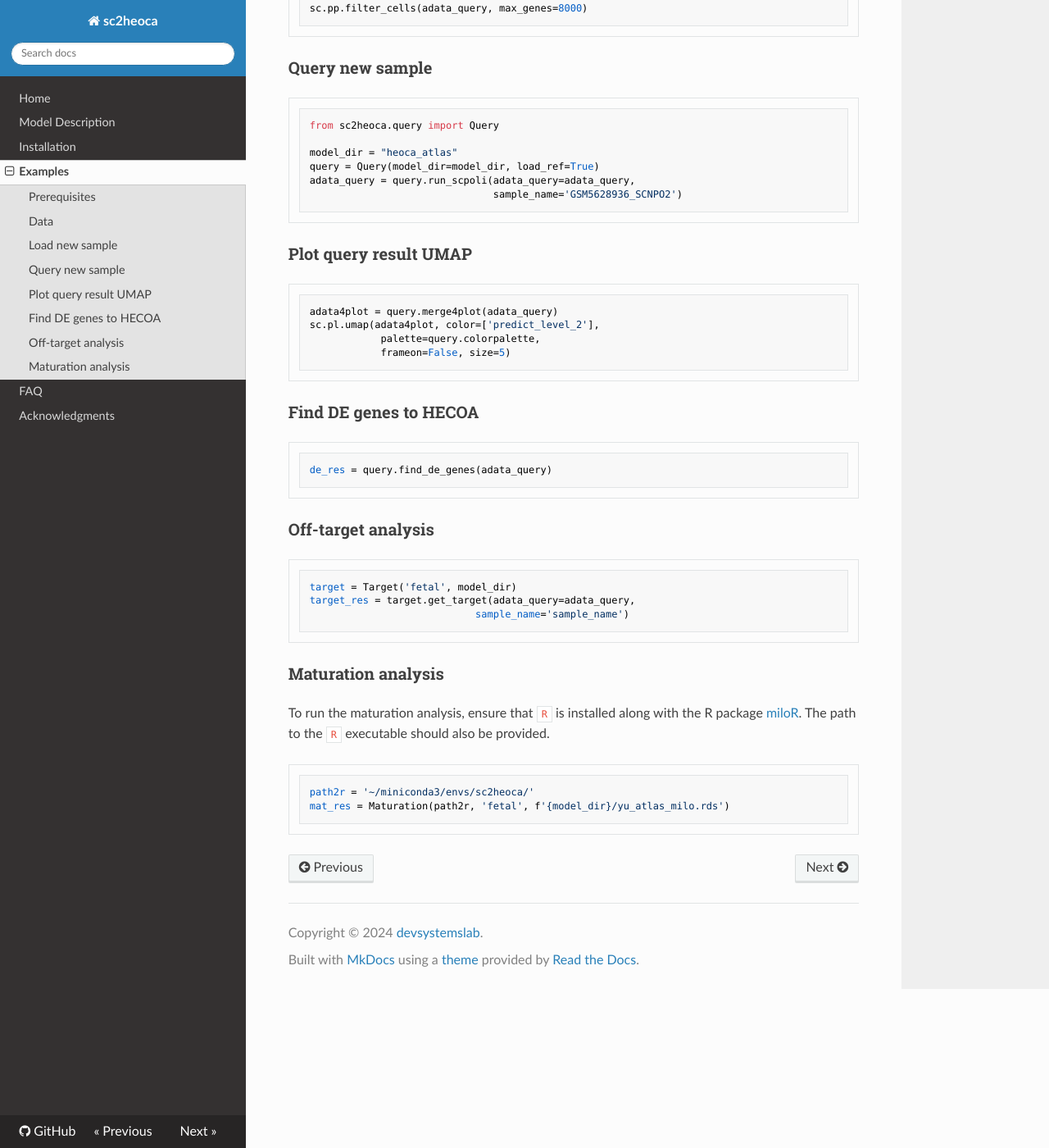
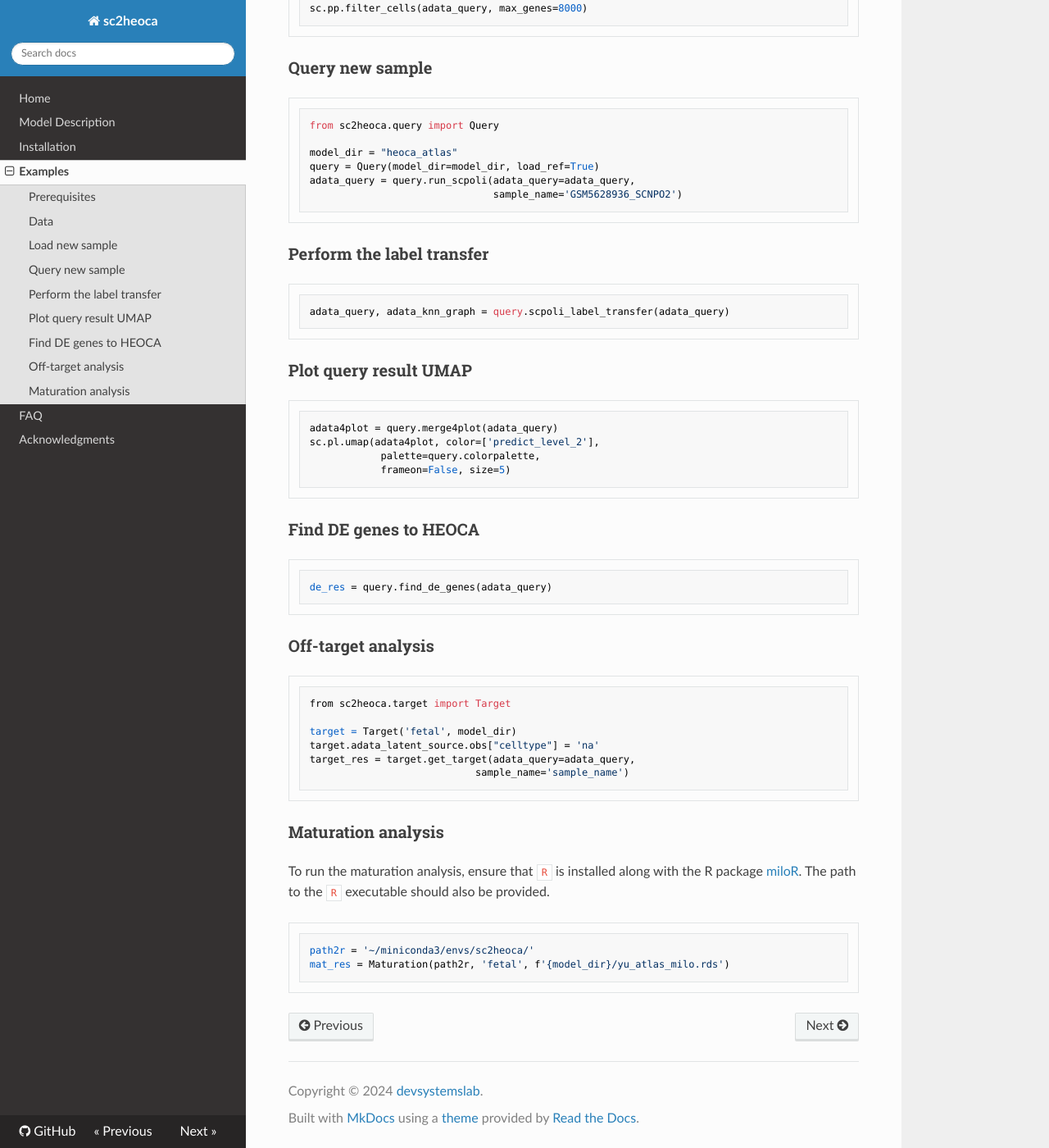
Before and after one commit to devsystemslab/sc2heoca, an MkDocs documentation site: the page built from docs/examples.md, in a window 1280 px wide and 1400 px high, scrolled down 1413 px. Shown: the whole window at 82% size. Built offline with MkDocs 1.6.1, drawn with Linux system fonts in a browser that asks for light colours; nearby versions of some CDN libraries; some of the changed text lies outside the part shown.

Commit message:
Update examples.md
Added label prediction Tutorial to Query and added line to Target function to circumvent error + typos.

````diff
--- a/docs/examples.md
+++ b/docs/examples.md
@@ -65,7 +65,10 @@ query = Query(model_dir=model_dir, load_ref=True)
 adata_query = query.run_scpoli(adata_query=adata_query,
                                sample_name='GSM5628936_SCNPO2')
 ```
-
+### Perform the label transfer
+```
+adata_query, adata_knn_graph = query.scpoli_label_transfer(adata_query)
+```
 ### Plot query result UMAP
 ```
 adata4plot = query.merge4plot(adata_query)
@@ -74,7 +77,7 @@ sc.pl.umap(adata4plot, color=['predict_level_2'],
             frameon=False, size=5)
 ```
 
-### Find DE genes to HECOA
+### Find DE genes to HEOCA
 
 ```
 de_res = query.find_de_genes(adata_query)
@@ -83,7 +86,10 @@ de_res = query.find_de_genes(adata_query)
 
 ### Off-target analysis
 ```
+from sc2heoca.target import Target
+
 target = Target('fetal', model_dir)
+target.adata_latent_source.obs["celltype"] = 'na'
 target_res = target.get_target(adata_query=adata_query,
                             sample_name='sample_name')
 ```
````
Also changed, not shown: other parts of docs/examples.md (+1 -1 lines).
